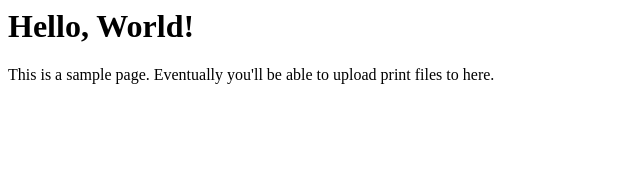
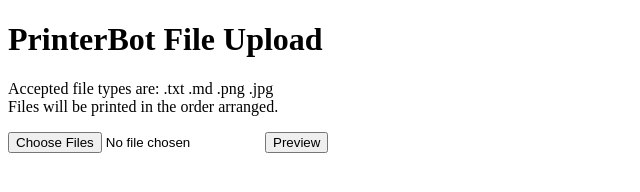
Before and after one commit to AndrewJones-PSU/PrinterBot, a website: page pages/index.html in a window 1280 px wide. Shown: the whole page, without its empty margins (0-640 px from the left). Drawn offline with Linux system fonts and the light colour scheme.

Commit message:
updated index.html print page for testing

```diff
--- a/pages/index.html
+++ b/pages/index.html
@@ -1,4 +1,16 @@
-<h1>Hello, World!</h1>
-<p>
-    This is a sample page. Eventually you'll be able to upload print files to here.
-</p>
+<!DOCTYPE html>
+<html>
+<head>
+    <title>PrinterBot File Upload Page</title>
+</head>
+<body>
+    <h1>PrinterBot File Upload</h1>
+    <p>Accepted file types are: .txt .md .png .jpg <br>
+        Files will be printed in the order arranged.
+    </p>
+    <form method="POST", action="/preview", enctype="multipart/form-data">
+        <input type="file" name="files[]" multiple="multiple">
+        <input type="submit" value="Preview">
+    </form>
+</body>
+</html>
```
